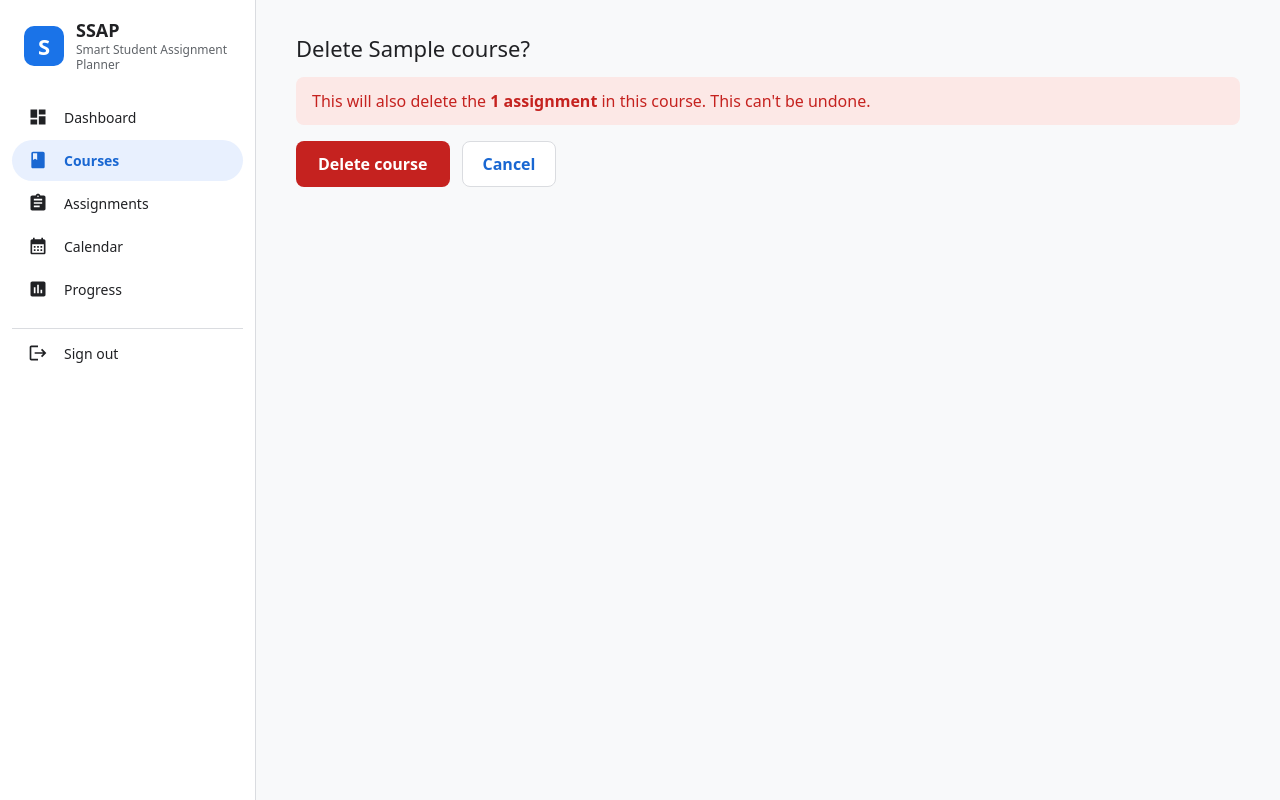
After one commit to BhavyaSura/Smart-Student-Assignment-Planner, a Flask app: page /courses/1/delete in a window 1280 px wide. The commit adds this page. Run offline with Flask 3, Linux system fonts and the light colour scheme; the visitor is signed in with stand-in values (Sample User, id 1); tables that the repository leaves empty hold one stand-in row (values such as "Sample post").

Commit message:
Add files via upload

```diff
--- a/features/courses/__init__.py
+++ b/features/courses/__init__.py
@@ -30,4 +30,4 @@ NAV = {
 
 # 3. Load the page files so their routes attach to the Blueprint above.
 #    (This line must stay BELOW the Blueprint line.)
-from . import routes  # noqa: E402,F401
+from . import routes, delete  # noqa: E402,F401
--- /dev/null
+++ b/features/courses/delete.py
@@ -0,0 +1,43 @@
+"""
+features/courses/delete.py -- Courses: deleting a course.
+
+Two steps, so nobody deletes a course by accident:
+  1. GET  /courses/<id>/delete  shows a "Are you sure?" page.
+  2. POST /courses/<id>/delete  really deletes it (the button on that page).
+"""
+from flask import render_template, redirect, url_for, session
+from models import db, Course
+from . import courses_bp
+
+
+@courses_bp.route('/courses/<int:course_id>/delete')
+def confirm_delete_course(course_id):
+    # Only find the course if it belongs to the signed-in student.
+    course = Course.query.filter_by(
+        id=course_id,
+        user_id=session['user_id']
+    ).first_or_404()
+
+    # Show the "Are you sure?" page. It tells the student how many
+    # assignments will be deleted with the course.
+    return render_template('courses/delete.html', course=course)
+
+
+@courses_bp.route('/courses/<int:course_id>/delete', methods=['POST'])
+def delete_course(course_id):
+    # Same check: a student can only delete their OWN course.
+    course = Course.query.filter_by(
+        id=course_id,
+        user_id=session['user_id']
+    ).first_or_404()
+
+    # Delete the course's assignments first, so none are left behind
+    # pointing at a course that no longer exists.
+    for assignment in course.assignments:
+        db.session.delete(assignment)
+
+    db.session.delete(course)
+    db.session.commit()
+
+    # Go back to the Courses page, where the card is now gone.
+    return redirect(url_for('courses.courses'))
--- a/static/css/courses.css
+++ b/static/css/courses.css
@@ -131,3 +131,41 @@
     font-size: 13px;
     white-space: nowrap;
 }
+
+/* ----- Deleting a course ----- */
+/* The red-outlined "Delete course" button on the details page. */
+.button-danger-outline {
+    color: var(--error-text);
+}
+
+.button-danger-outline:hover {
+    background: var(--error-bg);
+}
+
+/* The warning box on the "Are you sure?" page. */
+.delete-warning {
+    padding: 12px 16px;
+    margin-bottom: 16px;
+    border-radius: var(--radius);
+    background: var(--error-bg);
+    color: var(--error-text);
+}
+
+.delete-warning p {
+    margin-bottom: 0;
+}
+
+/* The two buttons side by side, instead of stacked like other forms. */
+.delete-actions {
+    flex-direction: row;
+    align-items: center;
+}
+
+/* The red "Delete course" button. */
+form button.button-danger {
+    background: var(--error-text);
+}
+
+form button.button-danger:hover {
+    background: #a50e0e;
+}
--- /dev/null
+++ b/templates/courses/delete.html
@@ -0,0 +1,33 @@
+{#
+  templates/courses/delete.html -- Courses: the "Are you sure?" page
+  shown before a course is deleted.
+#}
+{% extends "base.html" %}
+
+{% block extra_css %}
+<link rel="stylesheet" href="{{ url_for('static', filename='css/courses.css') }}">
+{% endblock %}
+
+{% block content %}
+<h2>Delete {{ course.name }}?</h2>
+
+<div class="delete-warning">
+    {% if course.assignments %}
+        <p>
+            This will also delete the
+            <strong>{{ course.assignments|length }}
+            assignment{% if course.assignments|length != 1 %}s{% endif %}</strong>
+            in this course. This can't be undone.
+        </p>
+    {% else %}
+        <p>This course has no assignments. This can't be undone.</p>
+    {% endif %}
+</div>
+
+<!-- The real delete. It's a form with method POST, so just visiting a
+     link can never delete anything. -->
+<form method="POST" action="{{ url_for('courses.delete_course', course_id=course.id) }}" class="delete-actions">
+    <button type="submit" class="button-danger">Delete course</button>
+    <a class="button-link button-secondary" href="{{ url_for('courses.course_details', course_id=course.id) }}">Cancel</a>
+</form>
+{% endblock %}
--- a/templates/courses/details.html
+++ b/templates/courses/details.html
@@ -39,6 +39,8 @@
 
 <div class="action-bar">
     <a class="button-link" href="{{ url_for('assignments.add_assignment') }}">Add assignment</a>
+    <!-- Opens the "Are you sure?" page. Nothing is deleted yet. -->
+    <a class="button-link button-secondary button-danger-outline" href="{{ url_for('courses.confirm_delete_course', course_id=course.id) }}">Delete course</a>
 </div>
 
 <h3 class="course-section-title">Assignments</h3>
```
Also changed, not shown: static/css/components.css (+37 -4 lines), templates/dashboard/suggested_course_cards.html (+9 -5 lines).
